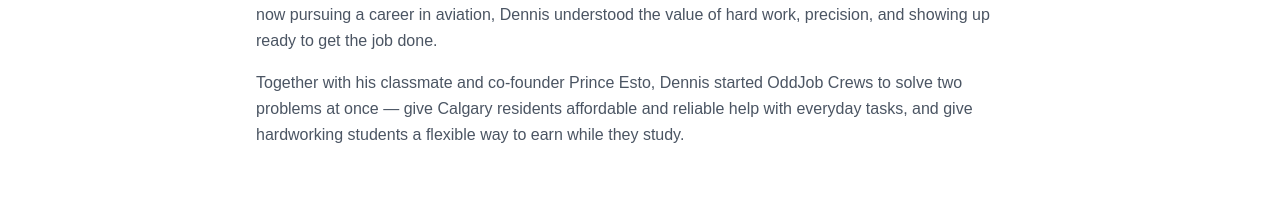
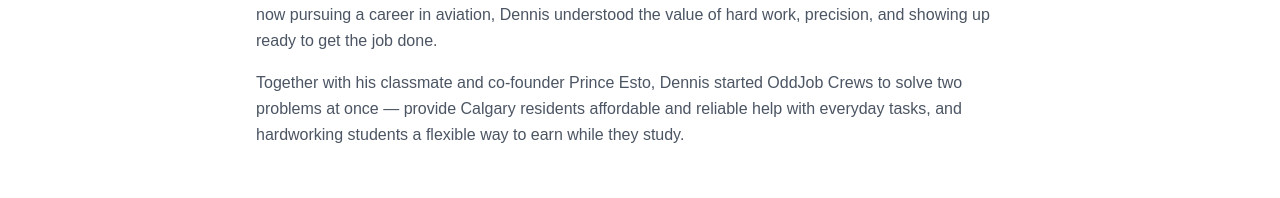
Before and after one commit to Dennace-Bay/oddjob-app, a Next.js app: page /about in a window 1280 px wide. Shown: the part 565-763 px from the top of the page. Built offline with nearby package versions, Linux system fonts and the light colour scheme.

Commit message:
Update page.tsx

```diff
--- a/app/(public)/about/page.tsx
+++ b/app/(public)/about/page.tsx
@@ -27,8 +27,8 @@
             </p>
             <p>
               Together with his classmate and co-founder Prince Esto, Dennis started OddJob Crews to
-              solve two problems at once — give Calgary residents affordable and reliable help with
-              everyday tasks, and give hardworking students a flexible way to earn while they study.
+              solve two problems at once — provide Calgary residents affordable and reliable help with
+              everyday tasks, and hardworking students a flexible way to earn while they study.
             </p>
           </div>
         </div>
```
